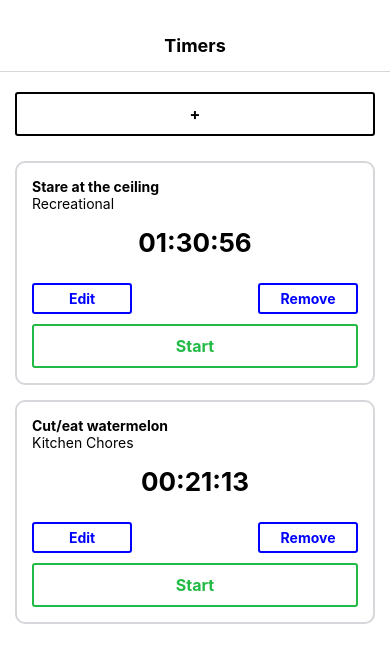
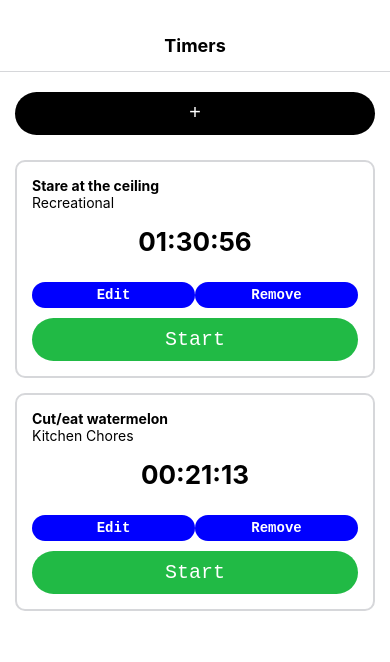
Before and after one commit to quangChe/native-timer, a React Native app: screen / in a window 390 px wide. Shown: the top 662 px of the page. Built offline with nearby package versions, Linux system fonts and the light colour scheme.

Commit message:
Style: TimerButton Restyled the TimerButton component to allow more customization from parent components

```diff
--- a/components/TimerButton.js
+++ b/components/TimerButton.js
@@ -1,4 +1,4 @@
-import { StyleSheet, Text, TouchableOpacity } from 'react-native';
+import { StyleSheet, Text, TouchableOpacity, Platform } from 'react-native';
 import React from 'react';
 
 export default function TimerButton({
@@ -6,13 +6,17 @@ export default function TimerButton({
   title,
   small,
   onPress,
+  text,
+  width
 }){ return (
     <TouchableOpacity
-      style={[styles.button, { borderColor: color }]}
+      style={[styles.button,
+        { backgroundColor: color },
+        { width: width ? Number(width) : null}]}
       onPress={onPress}>
         <Text style={[styles.buttonText,
           small ? styles.small : styles.large,
-          { color },]}> {title} </Text>
+          {color: text ? text : '#fff'}]}> {title} </Text>
     </TouchableOpacity>
 );
 }
@@ -20,30 +24,24 @@ export default function TimerButton({
 const styles=StyleSheet.create({
   button: {
     marginTop: 10,
-    minWidth: 100,
-    borderWidth: 2,
-    borderRadius: 3,
+    borderRadius: 50,
+    flex: 1,
+    justifyContent: 'center',
+    alignItems: 'center'
   },
   small: {
     fontSize: 14,
     padding: 5,
+    fontWeight: '600',
   },
   large: {
-    fontSize: 16,
+    fontSize: 20,
     padding: 10,
+    borderRadius: 50,
+    fontWeight: '400',
   },
   buttonText: {
-    textAlign: 'center',
-    fontWeight: 'bold',
-  },
-  title: {
-    fontSize: 14,
-    fontWeight: 'bold',
-  },
-  elapsedTime: {
-    fontSize: 18,
-    fontWeight: 'bold',
-    textAlign: 'center',
-    paddingVertical: 10,
+    color: '#fff',
+    fontFamily: Platform.OS === 'ios' ? 'Helvetica Neue' : 'monospace',
   },
 });
```
